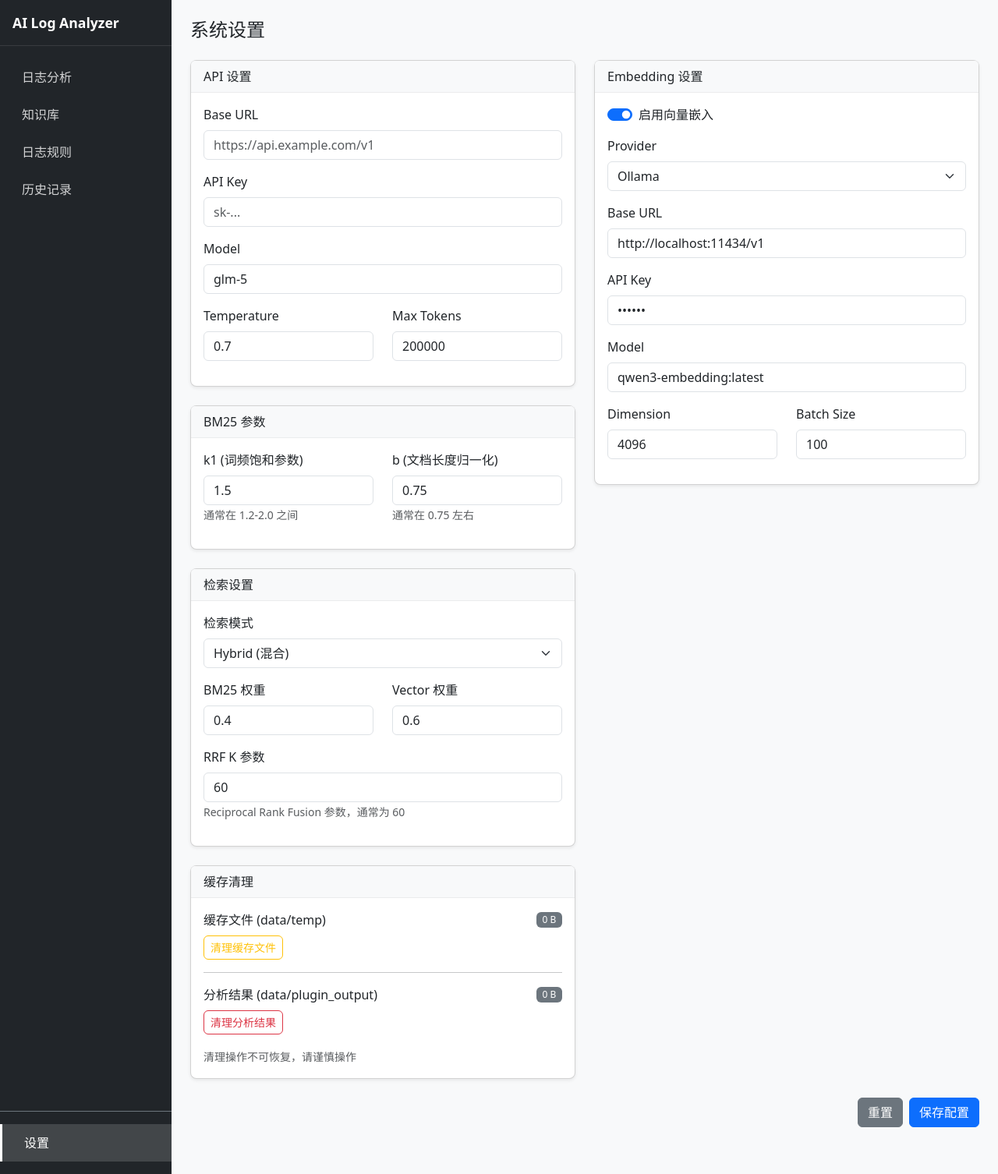
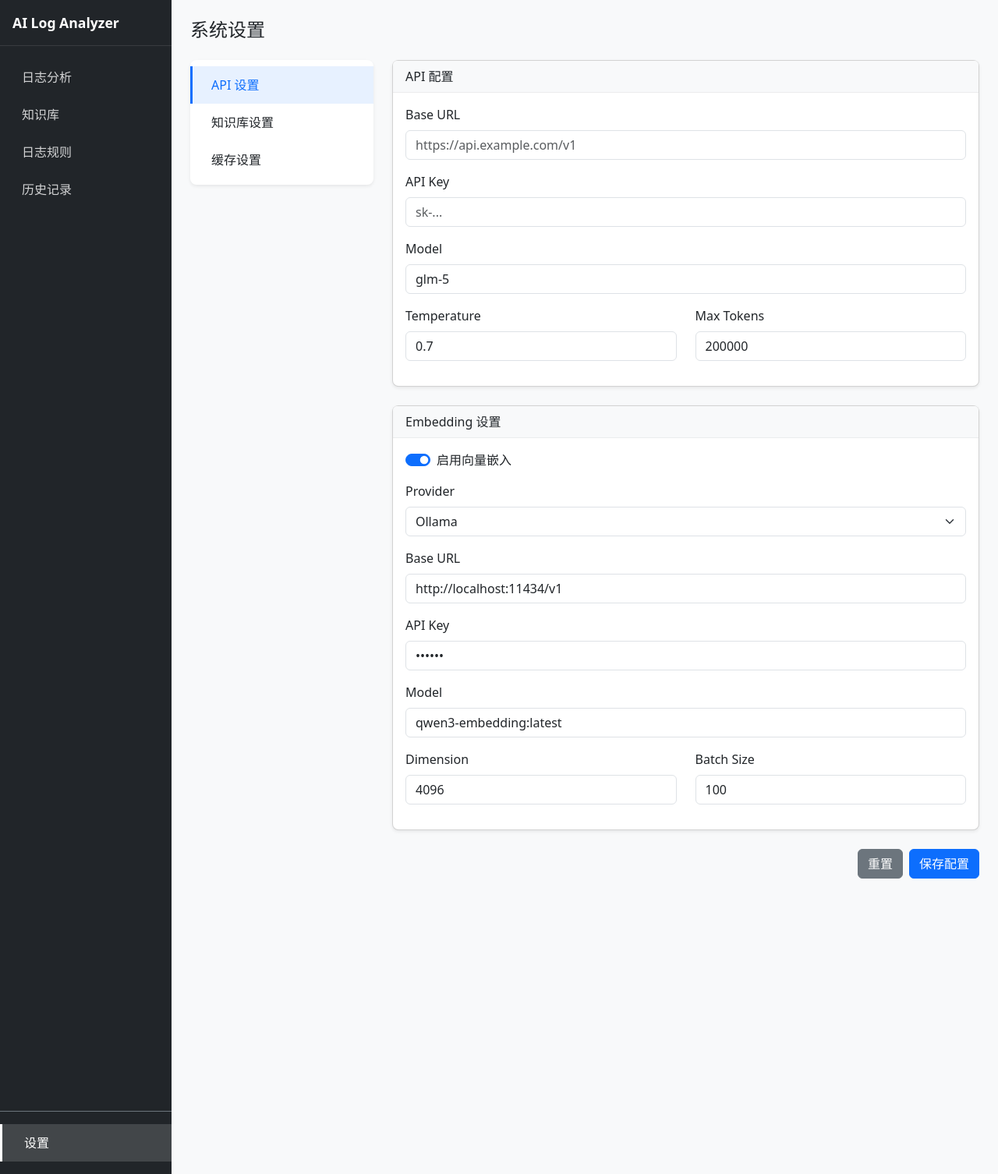
Before and after one commit to Jicoh/AI_logAnalyzer, a Flask app: page /settings in a window 1280 px wide. Shown: the whole page at 78% size. Run offline with Flask 3, Linux system fonts and the light colour scheme; some libraries are stand-ins or nearby versions.

Commit message:
优化设置界面显示

```diff
--- a/src/web/static/css/style.css
+++ b/src/web/static/css/style.css
@@ -330,3 +330,33 @@ body {
     height: 100vh;
     border-radius: 0;
 }
+
+/* 设置页面子侧边栏 */
+.settings-sidebar {
+    background: #fff;
+    border-radius: 0.5rem;
+    box-shadow: 0 0.125rem 0.25rem rgba(0, 0, 0, 0.075);
+    padding: 0.5rem 0;
+    position: sticky;
+    top: 1rem;
+}
+
+.settings-sidebar .nav-item {
+    padding: 0.75rem 1rem;
+    cursor: pointer;
+    border-left: 3px solid transparent;
+    transition: all 0.2s;
+    display: flex;
+    align-items: center;
+    gap: 0.5rem;
+}
+
+.settings-sidebar .nav-item:hover {
+    background: #f8f9fa;
+}
+
+.settings-sidebar .nav-item.active {
+    background: #e7f1ff;
+    border-left-color: #0d6efd;
+    color: #0d6efd;
+}
--- a/src/web/templates/settings.html
+++ b/src/web/templates/settings.html
@@ -11,11 +11,29 @@
     </div>
 
     <div class="row">
-        <div class="col-lg-6">
-            <!-- API Settings -->
+        <!-- 左侧子侧边栏 -->
+        <div class="col-md-3 mb-4">
+            <div class="settings-sidebar">
+                <div class="nav-item" :class="{ 'active': currentTab === 'api' }" @click="currentTab = 'api'">
+                    <i class="bi bi-cloud"></i> API 设置
+                </div>
+                <div class="nav-item" :class="{ 'active': currentTab === 'kb' }" @click="currentTab = 'kb'">
+                    <i class="bi bi-database"></i> 知识库设置
+                </div>
+                <div class="nav-item" :class="{ 'active': currentTab === 'cache' }" @click="currentTab = 'cache'">
+                    <i class="bi bi-trash"></i> 缓存设置
+                </div>
+            </div>
+        </div>
+
+        <!-- 右侧内容区域 -->
+        <div class="col-md-9">
+            <!-- API 设置 -->
+            <div x-show="currentTab === 'api'" x-cloak>
+                <!-- API 配置 -->
                 <div class="card mb-4">
                     <div class="card-header">
-                    <i class="bi bi-cloud"></i> API 设置
+                        <i class="bi bi-cloud"></i> API 配置
                     </div>
                     <div class="card-body">
                         <div class="mb-3">
@@ -47,101 +65,7 @@
                     </div>
                 </div>
 
-            <!-- BM25 Parameters -->
-            <div class="card mb-4">
-                <div class="card-header">
-                    <i class="bi bi-bar-chart"></i> BM25 参数
-                </div>
-                <div class="card-body">
-                    <div class="row">
-                        <div class="col-md-6 mb-3">
-                            <label class="form-label">k1 (词频饱和参数)</label>
-                            <input type="number" class="form-control" x-model="config.bm25.k1"
-                                   min="0" max="3" step="0.1">
-                            <small class="text-muted">通常在 1.2-2.0 之间</small>
-                        </div>
-                        <div class="col-md-6 mb-3">
-                            <label class="form-label">b (文档长度归一化)</label>
-                            <input type="number" class="form-control" x-model="config.bm25.b"
-                                   min="0" max="1" step="0.05">
-                            <small class="text-muted">通常在 0.75 左右</small>
-                        </div>
-                    </div>
-                </div>
-            </div>
-
-            <!-- Retrieval Settings -->
-            <div class="card mb-4">
-                <div class="card-header">
-                    <i class="bi bi-search"></i> 检索设置
-                </div>
-                <div class="card-body">
-                    <div class="mb-3">
-                        <label class="form-label">检索模式</label>
-                        <select class="form-select" x-model="config.retrieval.mode">
-                            <option value="bm25">BM25</option>
-                            <option value="vector">Vector</option>
-                            <option value="hybrid">Hybrid (混合)</option>
-                        </select>
-                    </div>
-                    <div x-show="config.retrieval.mode === 'hybrid'">
-                        <div class="row">
-                            <div class="col-md-6 mb-3">
-                                <label class="form-label">BM25 权重</label>
-                                <input type="number" class="form-control" x-model="config.retrieval.bm25_weight"
-                                       min="0" max="1" step="0.1">
-                            </div>
-                            <div class="col-md-6 mb-3">
-                                <label class="form-label">Vector 权重</label>
-                                <input type="number" class="form-control" x-model="config.retrieval.vector_weight"
-                                       min="0" max="1" step="0.1">
-                            </div>
-                        </div>
-                        <div class="mb-3">
-                            <label class="form-label">RRF K 参数</label>
-                            <input type="number" class="form-control" x-model="config.retrieval.rrf_k"
-                                   min="1" max="100" step="1">
-                            <small class="text-muted">Reciprocal Rank Fusion 参数，通常为 60</small>
-                        </div>
-                    </div>
-                </div>
-            </div>
-
-            <!-- Cache Cleanup -->
-            <div class="card mb-4">
-                <div class="card-header">
-                    <i class="bi bi-trash"></i> 缓存清理
-                </div>
-                <div class="card-body">
-                    <div class="mb-3">
-                        <div class="d-flex justify-content-between align-items-center mb-2">
-                            <span><i class="bi bi-folder2-open"></i> 缓存文件 (data/temp)</span>
-                            <span class="badge bg-secondary" x-text="cacheStats.temp?.size_formatted || '计算中...'"></span>
-                        </div>
-                        <button class="btn btn-outline-warning btn-sm" @click="clearTemp()">
-                            <i class="bi bi-trash3"></i> 清理缓存文件
-                        </button>
-                    </div>
-                    <hr>
-                    <div class="mb-3">
-                        <div class="d-flex justify-content-between align-items-center mb-2">
-                            <span><i class="bi bi-folder"></i> 分析结果 (data/plugin_output)</span>
-                            <span class="badge bg-secondary" x-text="cacheStats.plugin_output?.size_formatted || '计算中...'"></span>
-                        </div>
-                        <button class="btn btn-outline-danger btn-sm" @click="clearResults()">
-                            <i class="bi bi-trash3"></i> 清理分析结果
-                        </button>
-                    </div>
-                    <small class="text-muted">
-                        <i class="bi bi-info-circle"></i>
-                        清理操作不可恢复，请谨慎操作
-                    </small>
-                </div>
-            </div>
-        </div>
-
-        <div class="col-lg-6">
-            <!-- Embedding Settings -->
+                <!-- Embedding 设置 -->
                 <div class="card mb-4">
                     <div class="card-header">
                         <i class="bi bi-diagram-3"></i> Embedding 设置
@@ -153,7 +77,7 @@
                             <label class="form-check-label" for="embeddingEnabled">启用向量嵌入</label>
                         </div>
 
-                    <div x-show="config.embedding.enabled" x-cloak>
+                        <div x-show="config.embedding.enabled">
                             <div class="mb-3">
                                 <label class="form-label">Provider</label>
                                 <select class="form-select" x-model="config.embedding.provider">
@@ -193,6 +117,104 @@
                     </div>
                 </div>
             </div>
+
+            <!-- 知识库设置 -->
+            <div x-show="currentTab === 'kb'" x-cloak>
+                <!-- BM25 参数 -->
+                <div class="card mb-4">
+                    <div class="card-header">
+                        <i class="bi bi-bar-chart"></i> BM25 参数
+                    </div>
+                    <div class="card-body">
+                        <div class="row">
+                            <div class="col-md-6 mb-3">
+                                <label class="form-label">k1 (词频饱和参数)</label>
+                                <input type="number" class="form-control" x-model="config.bm25.k1"
+                                       min="0" max="3" step="0.1">
+                                <small class="text-muted">通常在 1.2-2.0 之间</small>
+                            </div>
+                            <div class="col-md-6 mb-3">
+                                <label class="form-label">b (文档长度归一化)</label>
+                                <input type="number" class="form-control" x-model="config.bm25.b"
+                                       min="0" max="1" step="0.05">
+                                <small class="text-muted">通常在 0.75 左右</small>
+                            </div>
+                        </div>
+                    </div>
+                </div>
+
+                <!-- 检索设置 -->
+                <div class="card mb-4">
+                    <div class="card-header">
+                        <i class="bi bi-search"></i> 检索设置
+                    </div>
+                    <div class="card-body">
+                        <div class="mb-3">
+                            <label class="form-label">检索模式</label>
+                            <select class="form-select" x-model="config.retrieval.mode">
+                                <option value="bm25">BM25</option>
+                                <option value="vector">Vector</option>
+                                <option value="hybrid">Hybrid (混合)</option>
+                            </select>
+                        </div>
+                        <div x-show="config.retrieval.mode === 'hybrid'">
+                            <div class="row">
+                                <div class="col-md-6 mb-3">
+                                    <label class="form-label">BM25 权重</label>
+                                    <input type="number" class="form-control" x-model="config.retrieval.bm25_weight"
+                                           min="0" max="1" step="0.1">
+                                </div>
+                                <div class="col-md-6 mb-3">
+                                    <label class="form-label">Vector 权重</label>
+                                    <input type="number" class="form-control" x-model="config.retrieval.vector_weight"
+                                           min="0" max="1" step="0.1">
+                                </div>
+                            </div>
+                            <div class="mb-3">
+                                <label class="form-label">RRF K 参数</label>
+                                <input type="number" class="form-control" x-model="config.retrieval.rrf_k"
+                                       min="1" max="100" step="1">
+                                <small class="text-muted">Reciprocal Rank Fusion 参数，通常为 60</small>
+                            </div>
+                        </div>
+                    </div>
+                </div>
+            </div>
+
+            <!-- 缓存设置 -->
+            <div x-show="currentTab === 'cache'" x-cloak>
+                <div class="card mb-4">
+                    <div class="card-header">
+                        <i class="bi bi-trash"></i> 缓存清理
+                    </div>
+                    <div class="card-body">
+                        <div class="mb-3">
+                            <div class="d-flex justify-content-between align-items-center mb-2">
+                                <span><i class="bi bi-folder2-open"></i> 缓存文件 (data/temp)</span>
+                                <span class="badge bg-secondary" x-text="cacheStats.temp?.size_formatted || '计算中...'"></span>
+                            </div>
+                            <button class="btn btn-outline-warning btn-sm" @click="clearTemp()">
+                                <i class="bi bi-trash3"></i> 清理缓存文件
+                            </button>
+                        </div>
+                        <hr>
+                        <div class="mb-3">
+                            <div class="d-flex justify-content-between align-items-center mb-2">
+                                <span><i class="bi bi-folder"></i> 分析结果 (data/plugin_output)</span>
+                                <span class="badge bg-secondary" x-text="cacheStats.plugin_output?.size_formatted || '计算中...'"></span>
+                            </div>
+                            <button class="btn btn-outline-danger btn-sm" @click="clearResults()">
+                                <i class="bi bi-trash3"></i> 清理分析结果
+                            </button>
+                        </div>
+                        <small class="text-muted">
+                            <i class="bi bi-info-circle"></i>
+                            清理操作不可恢复，请谨慎操作
+                        </small>
+                    </div>
+                </div>
+            </div>
+        </div>
     </div>
 
     <!-- Save Button -->
@@ -227,6 +249,7 @@
 <script>
 function settingsApp() {
     return {
+        currentTab: 'api',
         config: {
             api: {
                 base_url: '',
```
Lines whose indentation alone changed are shown as unchanged.
